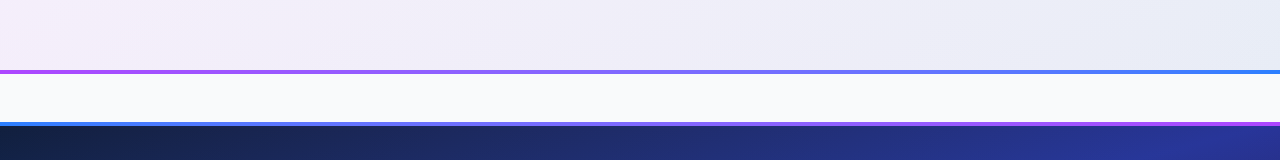
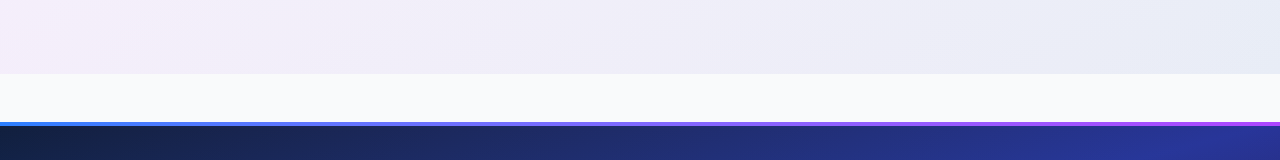
Before and after one commit to Shivamkumar31/school-website-team4, a React (Vite) app: page / in a window 1280 px wide. Shown: the part 1851-2011 px from the top of the page. Built offline with nearby package versions, Linux system fonts and the light colour scheme.

Commit message:
Remove gradient background from the bottom section of the Home component for a cleaner design

```diff
--- a/src/pages/Home.jsx
+++ b/src/pages/Home.jsx
@@ -80,7 +80,7 @@
       <section className="bg-gradient-to-br from-white to-gray-100 py-8 sm:py-10 lg:py-12 relative overflow-hidden">
         {/* Background decoration */}
         <div className="absolute inset-0 bg-gradient-to-r from-purple-600/5 to-blue-600/5"></div>
-        <div className="absolute bottom-0 left-0 w-full h-1 bg-gradient-to-r from-purple-500 to-blue-500"></div>
+        <div className="absolute bottom-0 left-0 w-full h-1"></div>
 
         <div className="max-w-7xl mx-auto px-4 sm:px-6 lg:px-8 relative z-10">
           <h3 className="text-xl sm:text-2xl lg:text-3xl font-bold text-center mb-6 sm:mb-8 bg-gradient-to-r from-purple-600 to-blue-600 bg-clip-text text-transparent">
```
